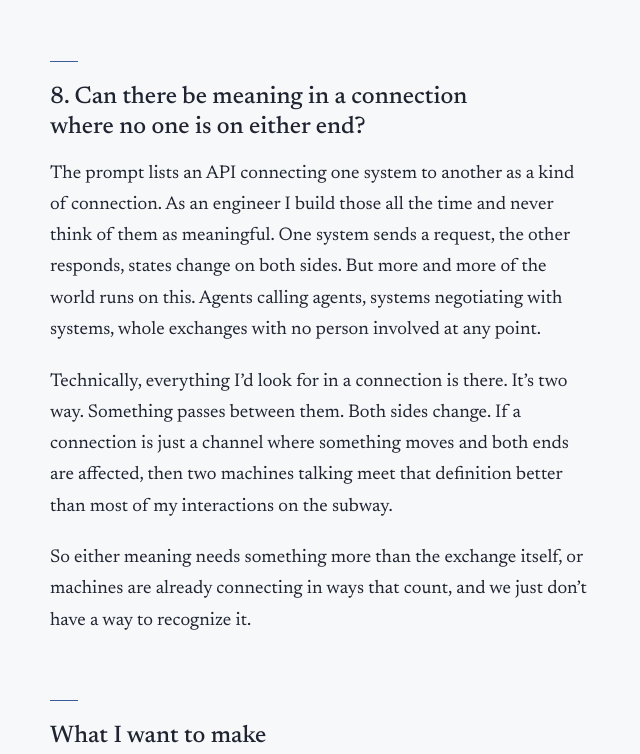
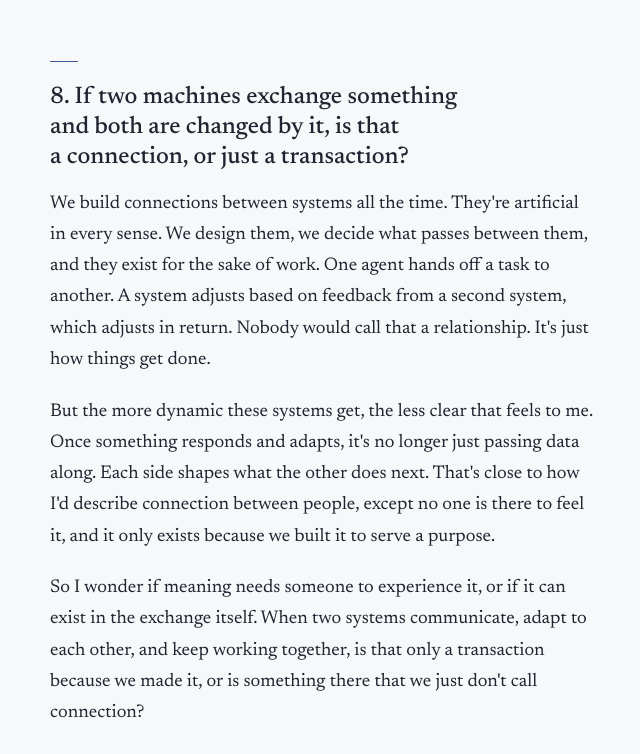
Before and after one commit to ashchu/momaxanthropic, a plain HTML site: page index.html in a window 1280 px wide. Shown: the part 4836-5590 px from the top of the page, without its empty margins (318-958 px from the left). Drawn offline with Linux system fonts and the light colour scheme.

Commit message:
Revise connection discussion in index.html

```diff
--- a/index.html
+++ b/index.html
@@ -108,13 +108,13 @@ p { margin: 0 0 1.1em; }
 
 <p>The flip side is it gets harder to grow out of what we know. As a kid I had breadth. As an adult it’s depth, and the more I invest in what I know, the smaller my world gets. My research on UV and infrared color spaces was about rendering what’s outside the range humans can see. There’s a whole world right there that we just aren’t built to notice. Connecting with someone feels like that to me, a way of seeing outside your own range.</p>
 
-<h2>8. Can there be meaning in a connection where no one is on either end?</h2>
+<h2>8. If two machines exchange something and both are changed by it, is that a connection, or just a transaction?</h2>
 
-<p>The prompt lists an API connecting one system to another as a kind of connection. As an engineer I build those all the time and never think of them as meaningful. One system sends a request, the other responds, states change on both sides. But more and more of the world runs on this. Agents calling agents, systems negotiating with systems, whole exchanges with no person involved at any point.</p>
+<p>We build connections between systems all the time. They're artificial in every sense. We design them, we decide what passes between them, and they exist for the sake of work. One agent hands off a task to another. A system adjusts based on feedback from a second system, which adjusts in return. Nobody would call that a relationship. It's just how things get done.</p>
 
-<p>Technically, everything I’d look for in a connection is there. It’s two way. Something passes between them. Both sides change. If a connection is just a channel where something moves and both ends are affected, then two machines talking meet that definition better than most of my interactions on the subway.</p>
+<p>But the more dynamic these systems get, the less clear that feels to me. Once something responds and adapts, it's no longer just passing data along. Each side shapes what the other does next. That's close to how I'd describe connection between people, except no one is there to feel it, and it only exists because we built it to serve a purpose.</p>
 
-<p>So either meaning needs something more than the exchange itself, or machines are already connecting in ways that count, and we just don’t have a way to recognize it.</p>
+<p>So I wonder if meaning needs someone to experience it, or if it can exist in the exchange itself. When two systems communicate, adapt to each other, and keep working together, is that only a transaction because we made it, or is something there that we just don't call connection?</p>
 
 <h2>What I want to make</h2>
 
```
